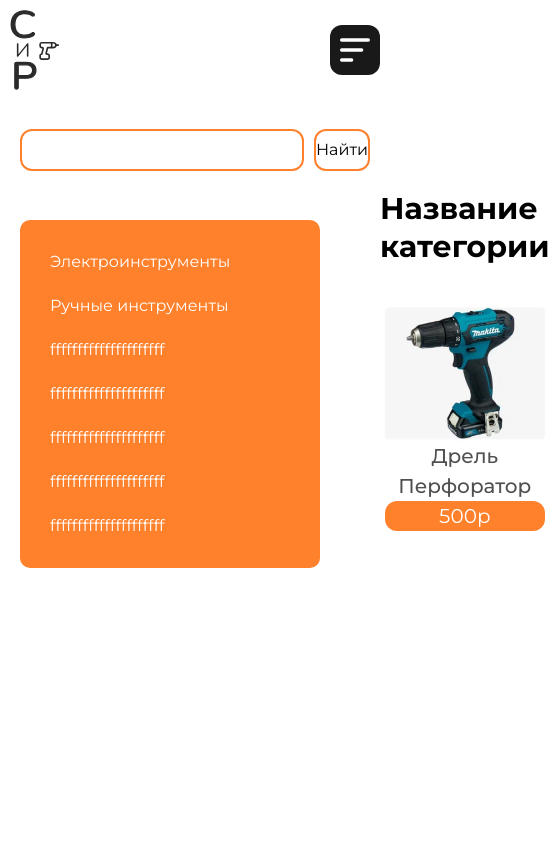
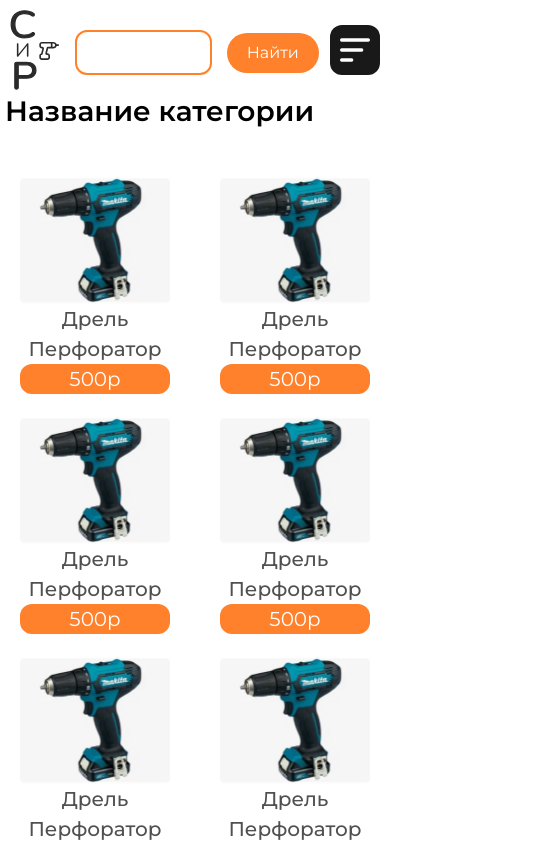
Before and after one commit to Real-s-Sigmas/market, a Vue app in the folder client/: page /Category in a window 390 px wide. Shown: the top 842 px of the page, 550 px wide, since content can reach past the window. Built offline with nearby package versions, Linux system fonts and the light colour scheme.

Commit message:
Переделана страница выбронной категории

```diff
--- a/client/src/componets/Main/MainPage.vue
+++ b/client/src/componets/Main/MainPage.vue
@@ -34,7 +34,7 @@ export default {
     <!-- Главное окно -->
     <div class="main-page-window">
 
-        <!-- Блок поиска -->
+  <!-- Блок поиска -->
         <div class="search">
             <input type="text">
             <button class="search-find">Найти</button>
@@ -84,6 +84,7 @@ export default {
            border-radius: 12px;
            width: 720px;
            height: 45px;
+           padding: 0 10px;
        }
 
        .search-find {
@@ -91,6 +92,12 @@ export default {
            border-radius: 50px;
            background-color: #ff812c;
            color: #fff;
+
+           transition: all 100ms;
+       }
+
+       .search-find:hover {
+            background-color: #d95700;
        }
     }
 
@@ -132,6 +139,11 @@ export default {
 
             font-size: 30px;
             font-weight: 600;
+            transition: all 100ms;
+        }
+
+        button:hover {
+              background-color: #d95700;
         }
 
 
--- a/client/src/componets/Product/ProductComp.vue
+++ b/client/src/componets/Product/ProductComp.vue
@@ -28,7 +28,13 @@ export default {
   cursor: pointer;
   display: flex;
   flex-direction: column;
+  padding: 5px;
+
+  transition: all 100ms;
+
 }
+
+
 
 .prod-card img {
   width: 300px;
@@ -49,6 +55,12 @@ export default {
   font-size: 24px;
   border-radius: 12px;
 }
+
+.btn-price:hover {
+  background-color: #d95700;
+}
+
+
 @media (max-width: 800px) {
   .prod-card {
     width: 250px;
--- a/client/src/componets/Product/ProductsPage.vue
+++ b/client/src/componets/Product/ProductsPage.vue
@@ -16,312 +16,151 @@ export default {
 </script>
 
 <template>
-  <div class="dark" v-if="this.isOpen"></div>
   <div class="main-page-window">
     <div class="search">
-      <input type="text" name="" id="" class="search-inp" />
-      <button class="find-btn">Найти</button>
+        <input type="text">
+        <button class="search-find">Найти</button>
     </div>
-
-    <div class="category-and-products">
-      <!-- <div class="category" :class="{ open: this.isOpen }">
-        <ul>
-          <button
-            @click="this.isOpen = !this.isOpen"
-            :class="{ 'btn-open': this.isOpen }"
-          >
-            <img src="../../assets/menu.svg" alt="" />
-          </button>
-          <li class="categ-item item-electro">Электроинструменты</li>
-          <li class="categ-item">Ручные инструменты</li>
-          <li class="categ-item">Крепеж</li>
-          <li class="categ-item">Отделочные материалы</li>
-          <li class="categ-item">Тепловые пушки</li>
-        </ul>
-      </div> -->
-
-      <category-comp></category-comp>
 
     <div class="products">
       <h2>Название категории</h2>
       <div class="cards">
           <product-comp/>
-        </div>
+          <product-comp/>
+          <product-comp/>
+          <product-comp/>
+          <product-comp/>
+          <product-comp/>
+          <product-comp/>
+          <product-comp/>
+          <product-comp/>
+          <product-comp/>
+          <product-comp/>
+          <product-comp/>
+          <product-comp/>
+          <product-comp/>
       </div>
     </div>
   </div>
 </template>
 
 <style scoped>
-.dark {
-  position: absolute;
-  width: 100%;
-  height: 100%;
-  background-color: #000;
-  opacity: 0.4;
-  z-index: 51;
+
+.products {
+  h2 {
+    font-size: 35px;
+    font-weight: 600;
+    margin-bottom: 40px;
+  }
 }
 
-.margin-products {
-  margin-left: 2.9%;
+.cards {
+  display: grid;
+  grid-template-columns: auto auto auto auto;
+  gap: 20px;
+  justify-items: center;
 }
 
 .main-page-window {
-  width: 100%;
-  height: 100vh;
+    padding: 0 100px 0 100px;
 
     display: flex;
-  align-items: center;
     flex-direction: column;
+    justify-content: start;
+    gap: 40px;
 
-  user-select: none;
+    width: 100%;
+    height: auto;
 }
 
 .search {
+    margin-top: 40px;
+    width: 100%;
+
     display: flex;
     justify-content: center;
     align-items: center;
-  gap: 60px;
 
-  padding: 0 20px 0 20px;
+    gap: 55px;
 
-  margin-top: 20px;
-
-  width: 100%;
-  height: 100px;
-
-  /* Убрать потом */
-  /* border: 2px solid #000; */
+    input {
+        border: 2px solid #ff812c;
+        border-radius: 12px;
+        width: 720px;
+        height: 45px;
+        padding: 0 10px;
     }
 
-.search-inp {
-  outline: none;
-  border: 2px solid #ff812c;
-  border-radius: 12px;
-  padding: 0 20px 0 20px;
-
-  width: 800px;
-  height: 42px;
-}
-
-.find-btn {
-  border: 2px solid #ff812c;
-  border-radius: 12px;
-
-  width: 100px;
-  height: 42px;
+    .search-find {
+        padding: 10.5px 42px;
+        border-radius: 50px;
+        background-color: #ff812c;
+        color: #fff;
 
         transition: all 100ms;
     }
 
-.find-btn:hover {
-  background-color: #ff812c;
-  color: #fff;
+    .search-find:hover {
+        background-color: #d95700;
+    }
 }
 
-.find-btn:active {
-  background-color: #d95700;
-  border-color: #d95700;
+  @media (max-width: 1325px) {
+    .cards {
+      grid-template-columns: auto auto auto;
     }
 
-.category-and-products {
-  display: flex;
-  gap: 60px;
-
-  position: relative;
-  padding: 0 20px 0 20px;
-
-  width: 100%;
-}
-/*
-.category {
-  display: flex;
-  justify-content: center;
-  color: #fff;
-
-  padding: 0 20px 0 20px;
-
-  width: 300px;
-  height: 750px;
-  background-color: #ff812c;
-  border-radius: 12px;
-
-  transition: all 400ms;
+    .main-page-window {
+      padding: 0 40px;
     }
 
-.category ul {
-  display: flex;
-  flex-direction: column;
 
-  gap: 5px;
-
-  margin-top: 10px;
   }
 
-.categ-item {
-  cursor: pointer;
-  font-size: 16px;
-} */
+  @media (max-width: 1000px) {
+    .search {
+        position: absolute;
+        top: -10px;
+        left: 20px;
+        gap: 15px;
 
-.products {
-  display: flex;
-  flex-direction: column;
-  align-items: center;
-  gap: 40px;
-  width: 100%;
-  height: 100%;
-  /* border: 3px solid #000; */
+        input {
+            width: 50%;
+        }
+    }
   }
 
-.products h2 {
-  width: 100%;
-  font-size: 35px;
-  font-weight: 700;
-  line-height: 38px;
+  @media (max-width: 920px) {
+    .cards {
+      grid-template-columns: auto auto;
+    }
   }
 
-.cards {
-  width: 100%;
-  height: 100%;
-  /* border: 3px solid #000; */
-  padding-top: 10px;
-
-  display: flex;
-  flex-wrap: wrap;
-  gap: 40px;
-
-  overflow-y: scroll;
+  @media (max-width: 775px) {
+    .search  {
+        input {
+            width: 35%;
         }
 
-.prod-card {
-  width: 260px;
-  height: 330px;
-  /* border: 3px solid #000; */
-
-  display: flex;
-  flex-direction: column;
+        .search-find {
+            padding: 8px 20px;
+        }
+    }
   }
 
-.prod-card img {
-  width: 300px;
-  height: 255px;
+  @media (max-width: 465px) {
+    .products {
+      h2 {
+        font-size: 28px;
       }
-
-.product-name {
-  font-size: 24px;
-  color: #505050;
-}
-
-.btn-price {
-  color: #fff;
-  background-color: #ff812c;
-  height: 50px;
-  font-size: 30px;
-  border-radius: 12px;
-}
-
-/* .category.open {
-  margin-left: -30px;
-  border-radius: 15px;
-  padding: 10px 40px 0 10px;
-  width: 250px;
-  position: absolute;
-}
-
-.btn-open {
-  position: absolute;
-  margin-left: 180px !important;
-  margin-top: -10px;
-} */
-
-/* @media (min-width: 800px) {
-  .category button {
-    display: none;
-  }
-} */
-
-@media (max-width: 800px) {
-  /* .category button {
-    margin-left: 200px;
-    position: absolute;
-  }
-
-  .category {
-    margin-left: -270px;
-    padding: 0;
-    border-radius: 0 10px 15px 0;
-    position: absolute;
-    z-index: 52;
-
-    transition: all 400ms;
-  } */
-
-  .cards {
-    gap: 70px;
-    justify-content: center;
-  }
-
-  .category-and-products {
-    gap: 20px;
-  }
-
-  .products {
-    margin-left: 40px;
-  }
-
-  .products h2 {
-    font-size: 30px;
-  }
-
-  .prod-card {
-    width: 250px;
-    height: 300px;
-  }
-
-  .prod-card img {
-    width: 250px;
-    height: 300px;
-  }
-
-  .product-name {
-    font-size: 20px;
-  }
-
-  .btn-price {
-    height: 30px;
-    font-size: 20px;
     }
 
     .search {
-    gap: 10px;
-    height: 80px;
-  }
+      left: 2px;
     }
 
-@media (max-width: 650px) {
-  .prod-card {
-    width: 190px;
-    height: 260px;
-  }
-
-  .prod-card img {
-    width: 190px;
-    height: 280px;
-  }
-
-  .cards {
-    padding-top: 0;
-  }
-}
-
-@media (max-width: 530px) {
-  .prod-card {
-    width: 160px;
-    height: 220px;
-  }
-
-  .cards {
-    gap: 10px;
+    .main-page-window {
+      padding: 0 5px;
     }
   }
 </style>
--- a/client/src/componets/reuse/HeaderPage.vue
+++ b/client/src/componets/reuse/HeaderPage.vue
@@ -326,7 +326,7 @@ button {
 }
 
 .acc:hover {
-  padding: 14px 50px;
+  padding: 14px 50px !important;
 }
 
 .acc:active {
```
Lines whose indentation alone changed are shown as unchanged.
